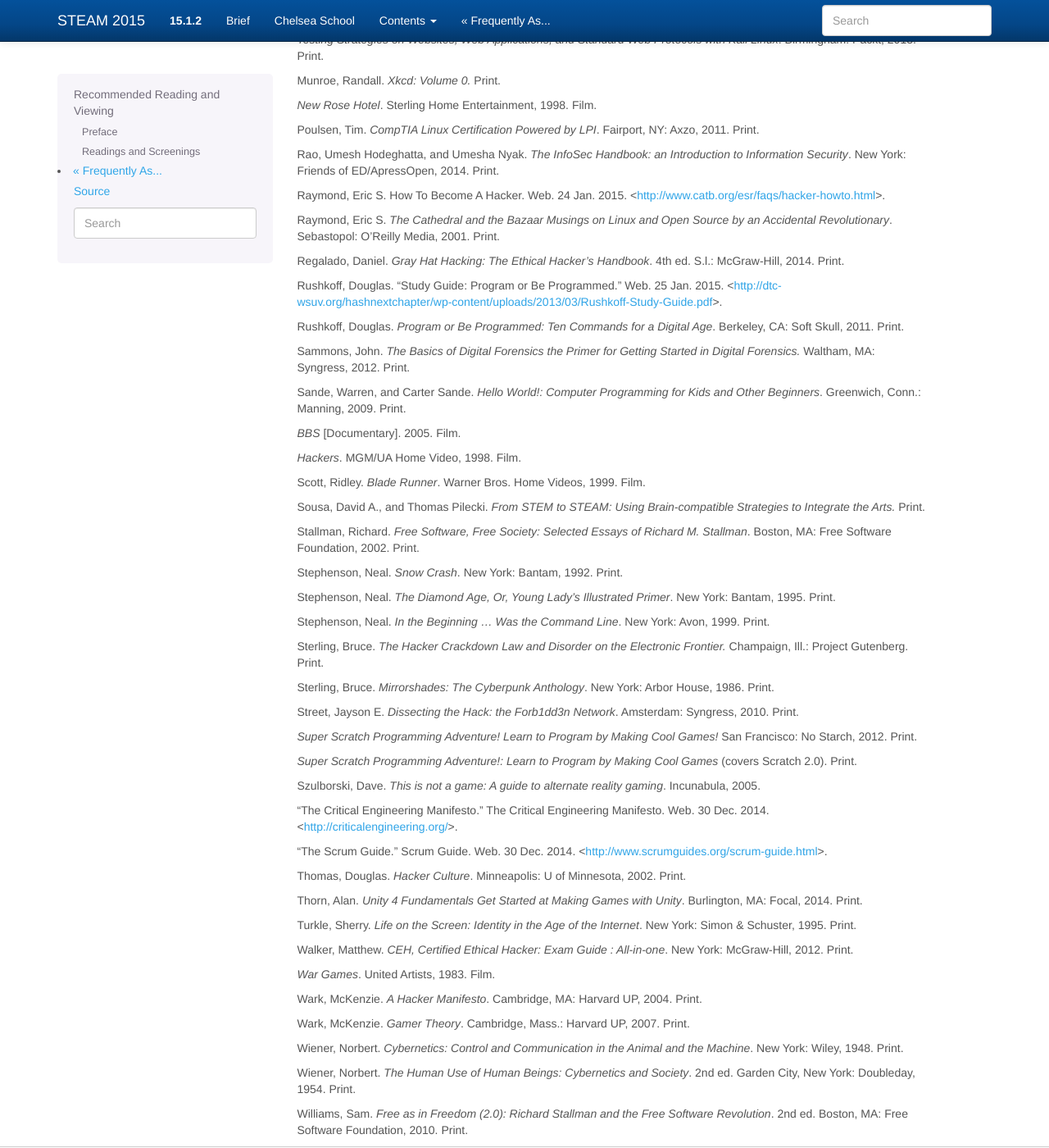
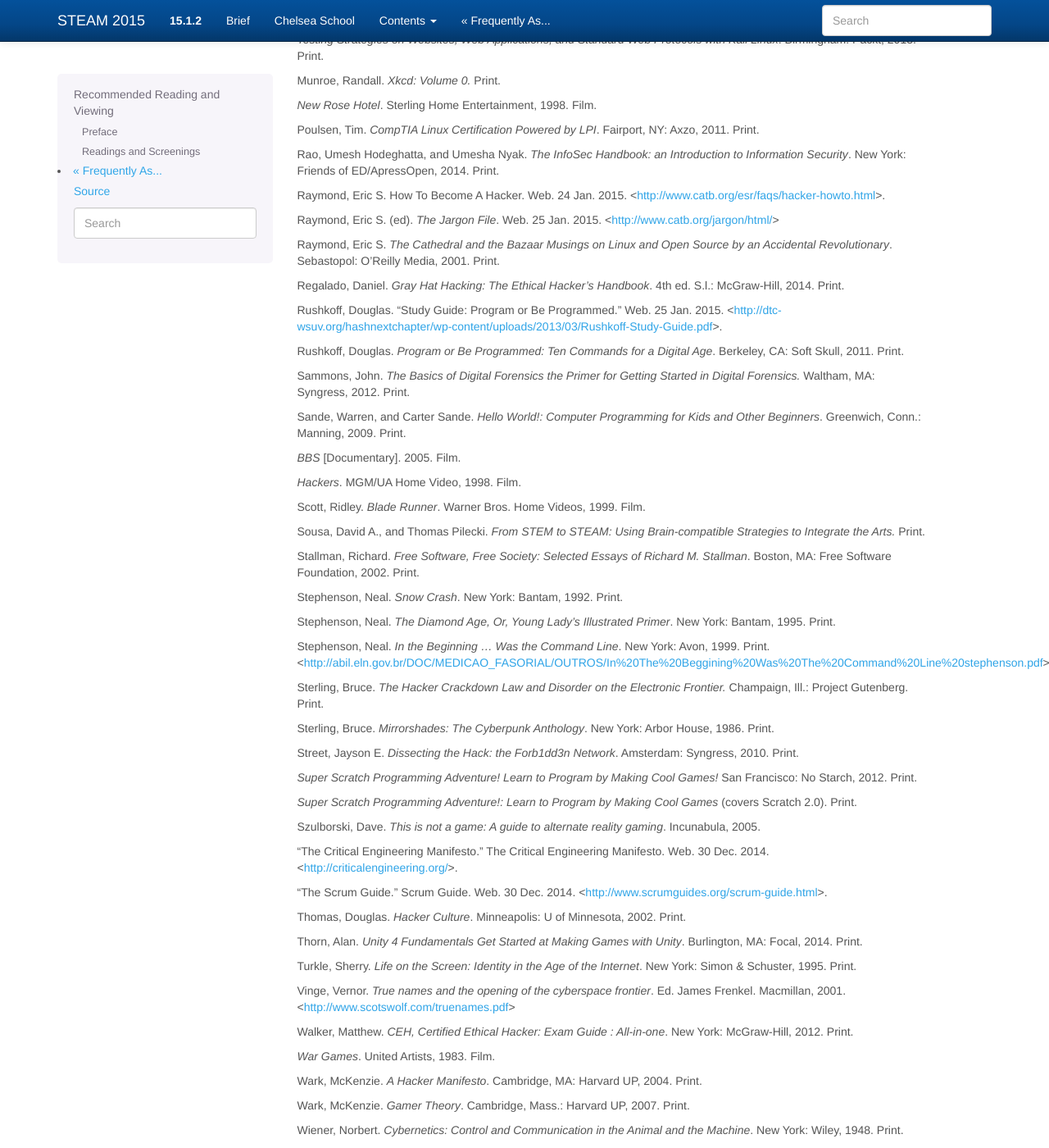
Before and after one commit to ghoulmann/summer-steam-program-details-2015, a Sphinx documentation site: the page built from details-pdf/source/resources.rst, in a window 1280 px wide and 1400 px high, scrolled down 2307 px. Shown: the whole window at 82% size. Built offline with Sphinx 7.4.7, drawn with Linux system fonts in a browser that asks for light colours.

Commit message:
updated resources

```diff
--- a/details-pdf/source/resources.rst
+++ b/details-pdf/source/resources.rst
@@ -163,6 +163,8 @@
 
 Raymond, Eric S. How To Become A Hacker. Web. 24 Jan. 2015. <http://www.catb.org/esr/faqs/hacker-howto.html>.
 
+Raymond, Eric S. (ed). *The Jargon File*. Web. 25 Jan. 2015. <http://www.catb.org/jargon/html/>
+
 Raymond, Eric S. *The Cathedral and the Bazaar Musings on Linux and Open Source by an Accidental Revolutionary*. Sebastopol: O'Reilly Media,
 2001. Print.
 
@@ -193,7 +195,7 @@
 New York: Bantam, 1995. Print.
 
 Stephenson, Neal. *In the Beginning ... Was the Command Line*. New York:
-Avon, 1999. Print.
+Avon, 1999. Print. <http://abil.eln.gov.br/DOC/MEDICAO_FASORIAL/OUTROS/In%20The%20Beggining%20Was%20The%20Command%20Line%20stephenson.pdf>
 
 Sterling, Bruce. *The Hacker Crackdown Law and Disorder on the Electronic Frontier.* Champaign, Ill.: Project Gutenberg. Print.
 
@@ -218,6 +220,8 @@
 
 Turkle, Sherry. *Life on the Screen: Identity in the Age of the Internet*. New York: Simon & Schuster, 1995. Print.
 
+Vinge, Vernor. *True names and the opening of the cyberspace frontier*. Ed. James Frenkel. Macmillan, 2001. <http://www.scotswolf.com/truenames.pdf>
+
 Walker, Matthew. *CEH, Certified Ethical Hacker: Exam Guide : All-in-one*. New York: McGraw-Hill, 2012. Print.
 
 *War Games*. United Artists, 1983. Film.
--- a/details-web/source/resources.rst
+++ b/details-web/source/resources.rst
@@ -163,6 +163,8 @@
 
 Raymond, Eric S. How To Become A Hacker. Web. 24 Jan. 2015. <http://www.catb.org/esr/faqs/hacker-howto.html>.
 
+Raymond, Eric S. (ed). *The Jargon File*. Web. 25 Jan. 2015. <http://www.catb.org/jargon/html/>
+
 Raymond, Eric S. *The Cathedral and the Bazaar Musings on Linux and Open Source by an Accidental Revolutionary*. Sebastopol: O'Reilly Media,
 2001. Print.
 
@@ -193,7 +195,7 @@
 New York: Bantam, 1995. Print.
 
 Stephenson, Neal. *In the Beginning ... Was the Command Line*. New York:
-Avon, 1999. Print.
+Avon, 1999. Print. <http://abil.eln.gov.br/DOC/MEDICAO_FASORIAL/OUTROS/In%20The%20Beggining%20Was%20The%20Command%20Line%20stephenson.pdf>
 
 Sterling, Bruce. *The Hacker Crackdown Law and Disorder on the Electronic Frontier.* Champaign, Ill.: Project Gutenberg. Print.
 
@@ -218,6 +220,8 @@
 
 Turkle, Sherry. *Life on the Screen: Identity in the Age of the Internet*. New York: Simon & Schuster, 1995. Print.
 
+Vinge, Vernor. *True names and the opening of the cyberspace frontier*. Ed. James Frenkel. Macmillan, 2001. <http://www.scotswolf.com/truenames.pdf>
+
 Walker, Matthew. *CEH, Certified Ethical Hacker: Exam Guide : All-in-one*. New York: McGraw-Hill, 2012. Print.
 
 *War Games*. United Artists, 1983. Film.
```
